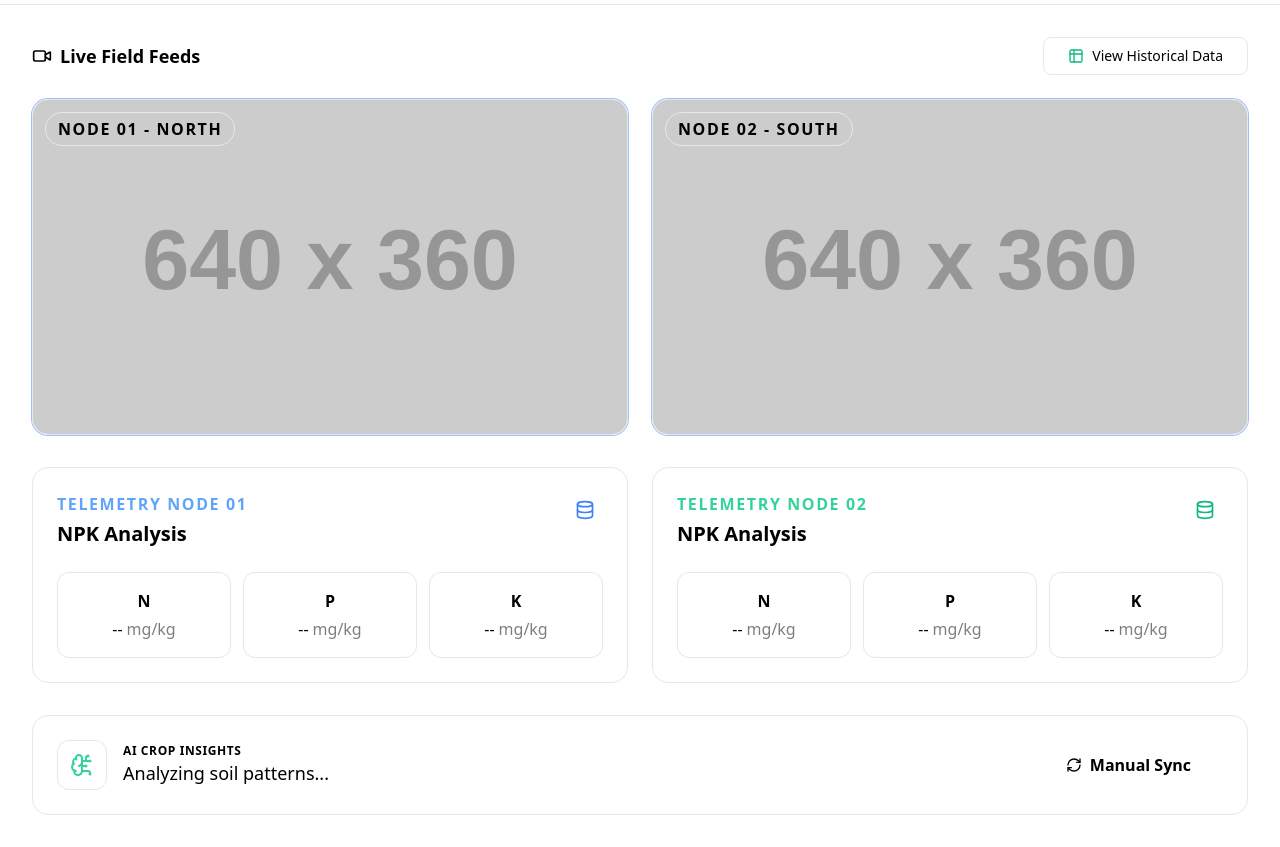
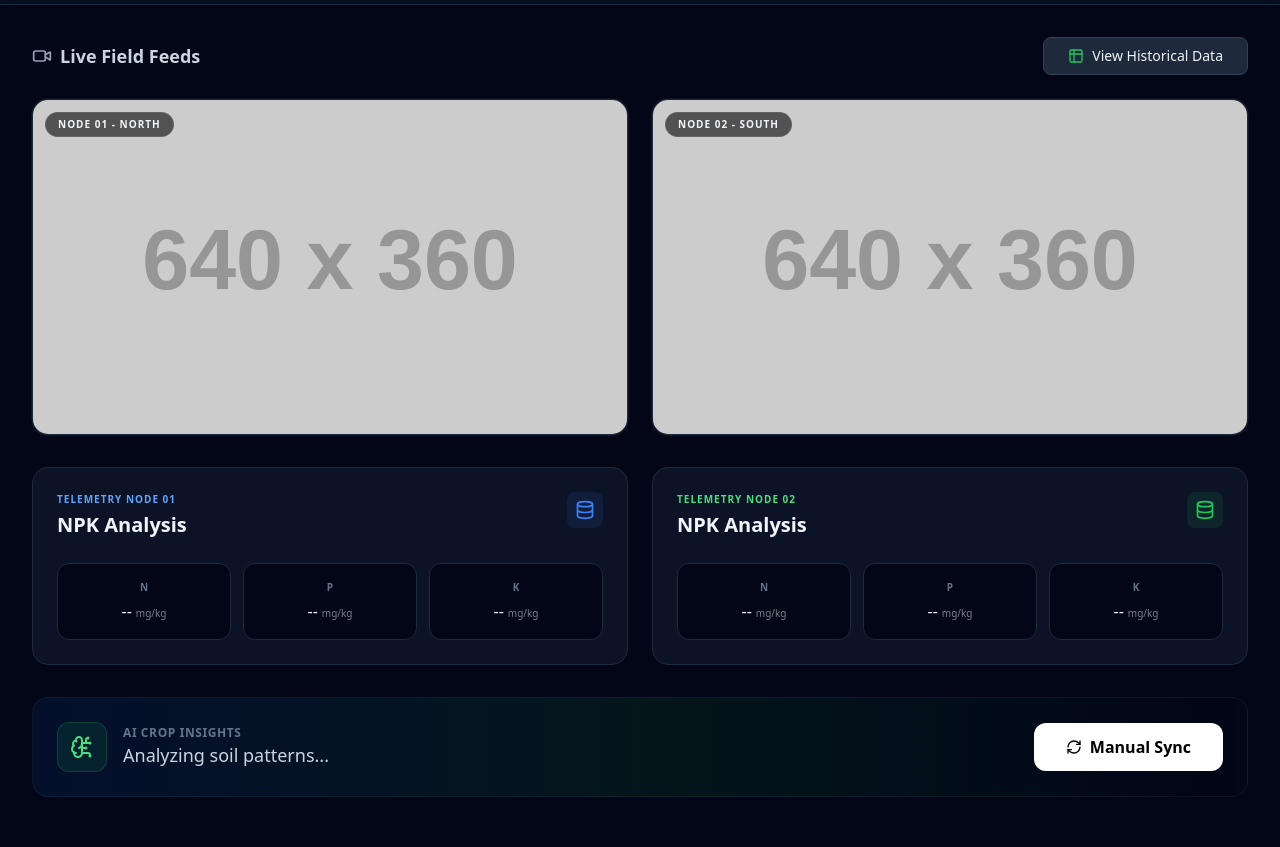
Before and after one commit to adr143/pineapple-watch, a website: page index.html in a window 1280 px wide. Shown: the part 60-907 px from the top of the page. Drawn offline with nearby package versions, Linux system fonts and the light colour scheme; placeholder pictures from the web are drawn by us.

Commit message:
new commit

```diff
--- a/index.html
+++ b/index.html
@@ -4,7 +4,7 @@
 <meta charset="UTF-8">
 <meta name="viewport" content="width=device-width, initial-scale=1.0">
 <title>PINYASEEK | Smart Field Monitor</title>
-<link href="https://cdn.jsdelivr.net/npm/tailwindcss@2.2.19/dist/tailwind.min.css" rel="stylesheet">
+<script src="https://cdn.tailwindcss.com"></script>
 <script src="https://unpkg.com/lucide@latest"></script>
 </head>
 <body class="bg-slate-950 text-slate-100 min-h-screen font-sans">
```
Also changed, not shown: history.html (+2 -3 lines).
